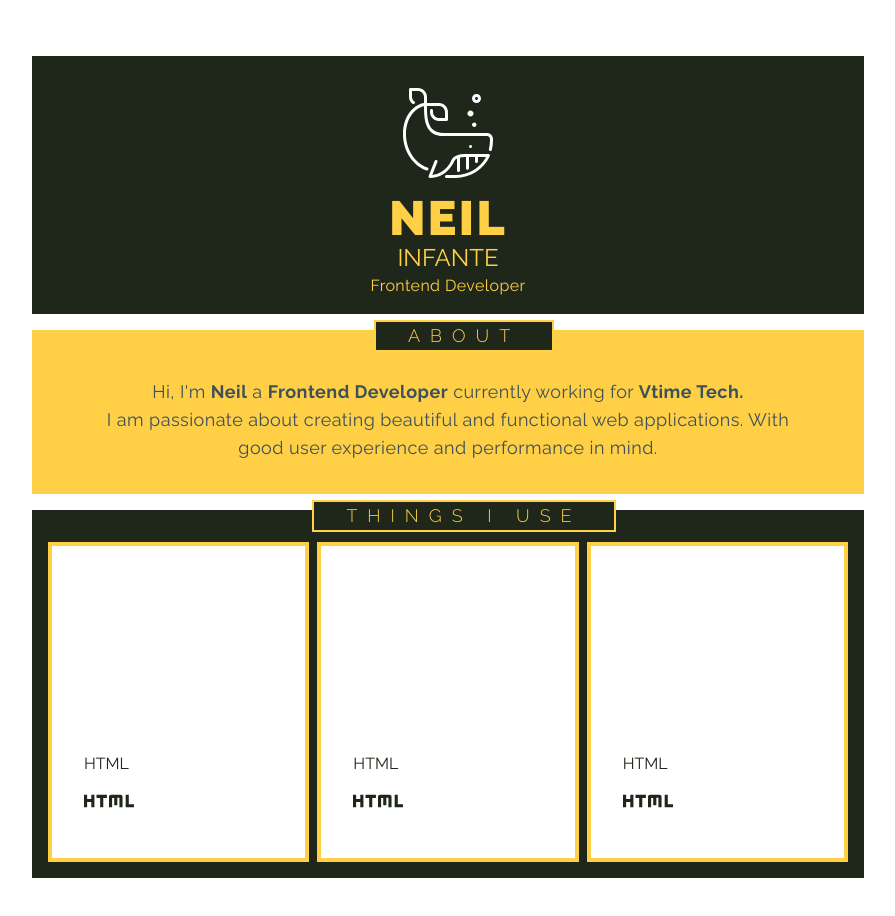
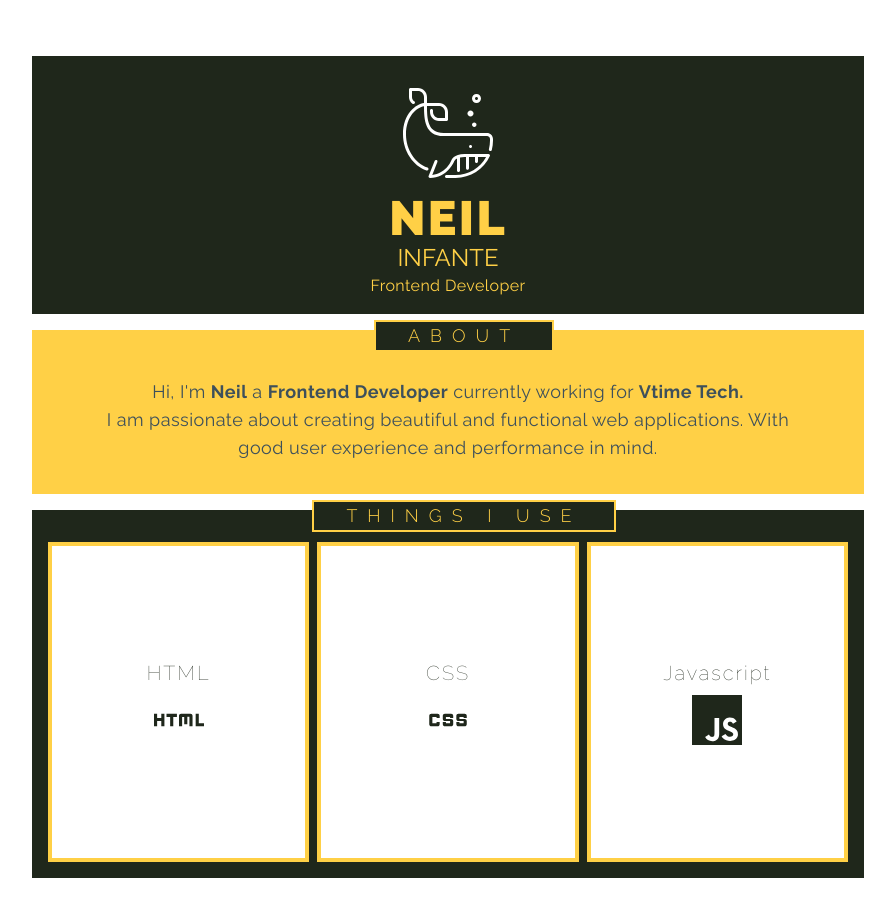
Before and after one commit to Koloru/website-neil, a Next.js app: page / in a window 1280 px wide. Shown: the top 916 px of the page, without its empty margins (192-1087 px from the left). Built offline with nearby package versions, Linux system fonts and the light colour scheme; what tailwindcss-debug-screens would draw is missing.

Commit message:
Style card back section

```diff
--- a/src/components/SkillCard.tsx
+++ b/src/components/SkillCard.tsx
@@ -8,16 +8,21 @@ const SkillCard = ({ name, icon, libraries }: tech) => {
 			<span className='absolute inset-0 border-4 border-dashed border-sunglow' />
 			<div className='relative flex items-end h-full transition-transform transform bg-white border-4 border-sunglow group-hover:-translate-x-2 group-hover:-translate-y-2'>
 				{/* Front of card */}
-				<div className='p-4 transition-opacity group-hover:absolute group-hover:opacity-0 sm:p-6 lg:p-8'>
-					{name}
+				<div className='flex flex-col items-center justify-center w-full h-full gap-2 p-4 transition-opacity group-hover:absolute group-hover:opacity-0 sm:p-6 lg:p-8'>
+					<div className='text-xl font-thin tracking-widest text-olive'>
+						{name}
+					</div>
 					{icon}
 				</div>
 
 				{/* back of card */}
 				<div className='absolute p-4 transition-opacity opacity-0 group-hover:relative group-hover:opacity-100 sm:p-6 lg:p-8'>
-					<div className='overflow-y-scroll'>
-						Lorem ipsum dolor sit amet consectetur adipisicing elit. Earum
-						impedit aspernatur distinctio, corporis dicta fugit quis ea magnam
+					<div className='flex gap-2 overflow-y-scroll'>
+						{libraries.map((lib) => (
+							<a href={lib.link} className='cursor-pointer' key={lib.name}>
+								{lib.icon}
+							</a>
+						))}
 					</div>
 				</div>
 			</div>
--- a/src/components/Skills.tsx
+++ b/src/components/Skills.tsx
@@ -3,7 +3,8 @@ import Section from "./Section";
 
 import SkillCard from "./SkillCard";
 
-import { MdHtml } from "react-icons/md";
+import { MdHtml, MdCss } from "react-icons/md";
+import { SiJavascript } from "react-icons/si";
 import { tech } from "@/types/types";
 
 const Skills = () => {
@@ -20,13 +21,13 @@ const Skills = () => {
 			],
 		},
 		{
-			name: "HTML",
-			icon: <MdHtml size={50} />,
+			name: "CSS",
+			icon: <MdCss size={50} />,
 			libraries: [],
 		},
 		{
-			name: "HTML",
-			icon: <MdHtml size={50} />,
+			name: "Javascript",
+			icon: <SiJavascript size={50} />,
 			libraries: [],
 		},
 	];
```
